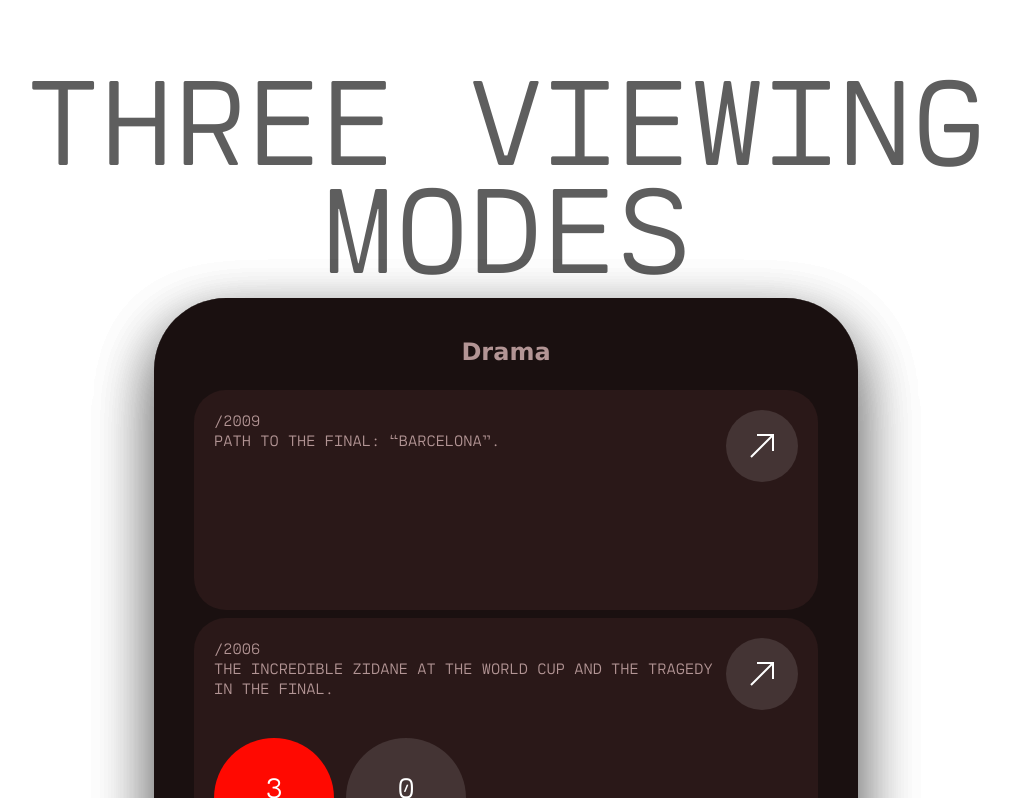
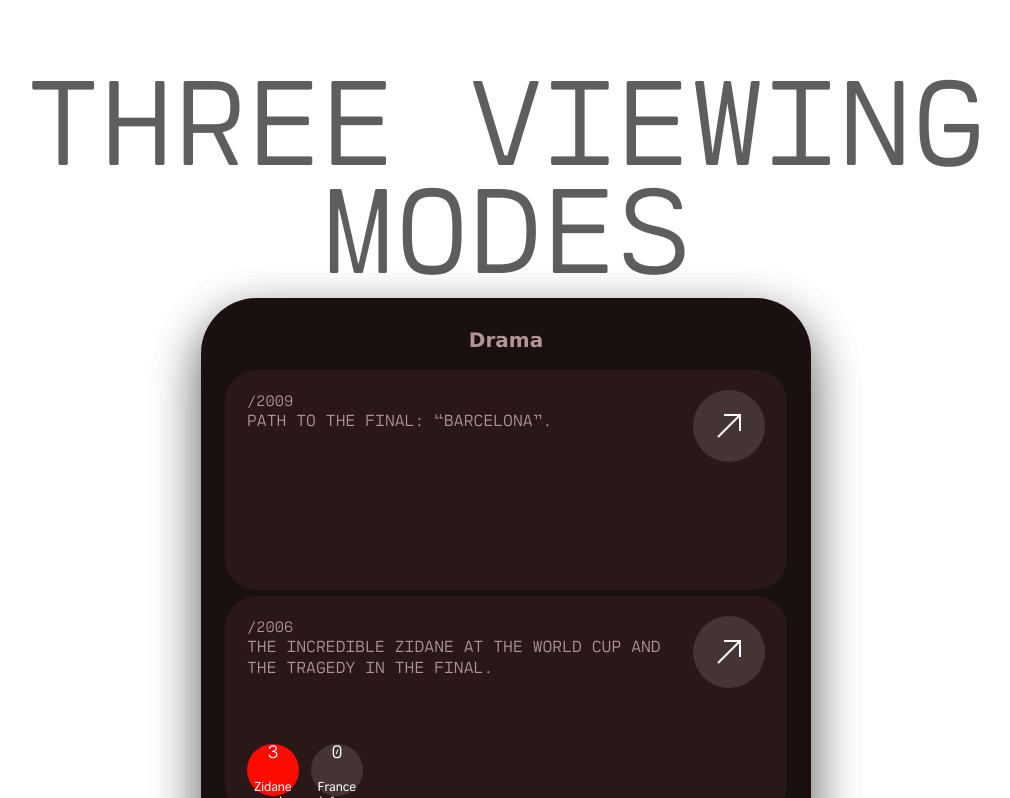
Before and after one commit to Ilya1999-sys/next-level-landing, a Next.js app: page / in a window 1280 px wide. Shown: the part 2983-3781 px from the top of the page, without its empty margins (134-1144 px from the left). Built offline with nearby package versions, Linux system fonts and the light colour scheme.

Commit message:
Revert horizontal scroll in Match View and adjust Mode cards size and stacking trigger threshold

```diff
--- a/app/globals.css
+++ b/app/globals.css
@@ -2227,9 +2227,9 @@ button {
 
 .modes-stacking-viewport {
   position: relative;
-  width: min(100%, 704px);
+  width: min(100%, 610px);
   margin-inline: auto;
-  margin-top: var(--space-l);
+  margin-top: var(--space-s);
   display: grid;
   perspective: 1000px;
 }
@@ -2239,64 +2239,51 @@ button {
   width: 100%;
   will-change: transform, filter;
   transform-origin: 50% 0%;
-  border-radius: 72px;
+  border-radius: 56px;
 }
 
 .modes-stack-card .mode-col {
-  box-shadow: 0 24px 60px rgba(0, 0, 0, 0.28);
-}
-
-/* Match View Horizontal Scroll Animation */
-.match-view-horizontal-section {
-  position: relative;
-  overflow: hidden;
-}
-
-.match-view-shell {
-  display: flex;
-  flex-direction: column;
-  justify-content: center;
-}
-
-.match-view-track-wrapper {
-  overflow: hidden;
-  width: 100vw;
-  margin-left: calc(-50vw + 50%);
-  padding-left: max(var(--page-gutter), calc((100vw - 1200px) / 2));
-  margin-top: var(--space-l);
-}
-
-.match-view-track {
-  display: flex;
-  gap: 24px;
-  width: max-content;
-  will-change: transform;
-}
-
-.match-camera-card {
-  position: relative;
-  width: min(72vw, 540px);
-  height: 420px;
-  flex-shrink: 0;
-  overflow: hidden;
-  border-radius: var(--radius-l);
-  box-shadow: 0 16px 40px rgba(0, 0, 0, 0.15);
-}
-
-.match-camera-card__img-wrap {
-  width: 100%;
-  height: 100%;
-  overflow: hidden;
-  position: relative;
-}
-
-.match-camera-card__img-wrap img {
-  width: 120%;
-  height: 100%;
-  min-height: 100%;
-  object-fit: cover;
-  will-change: transform;
-  transform: translateX(-10%);
+  box-shadow: 0 20px 50px rgba(0, 0, 0, 0.25);
+  padding: 28px 24px;
+  gap: 16px;
+  border-radius: 56px;
+}
+
+.modes-stack-card .mode-col h3 {
+  font-size: 20px;
+}
+
+.modes-stack-card .mode-col__cards {
+  gap: 6px;
+}
+
+.modes-stack-card .year-card,
+.modes-stack-card .fact-card {
+  padding: 20px 22px;
+  border-radius: var(--radius-m);
+}
+
+.modes-stack-card .year-card__title,
+.modes-stack-card .fact-card__text {
+  font-size: 16px;
+  line-height: 1.3;
+}
+
+.modes-stack-card .fact-card__value {
+  font-size: 32px;
+}
+
+.modes-stack-card .circle-stat {
+  width: 52px;
+  height: 52px;
+}
+
+.modes-stack-card .circle-stat b {
+  font-size: 18px;
+}
+
+.modes-stack-card .bars {
+  height: 48px;
 }
 
 @media (max-width: 767px) {
@@ -2304,6 +2291,7 @@ button {
     display: flex;
     flex-direction: column;
     gap: 20px;
+    width: 100%;
   }
 
   .modes-stack-card {
@@ -2311,28 +2299,4 @@ button {
     transform: none !important;
     filter: none !important;
   }
-
-  .match-view-track-wrapper {
-    width: 100%;
-    margin-left: 0;
-    padding-left: 0;
-  }
-
-  .match-view-track {
-    display: grid;
-    grid-template-columns: 1fr;
-    width: 100%;
-    gap: 16px;
-    transform: none !important;
-  }
-
-  .match-camera-card {
-    width: 100%;
-    height: 320px;
-  }
-
-  .match-camera-card__img-wrap img {
-    width: 100%;
-    transform: none !important;
-  }
-}
+}
--- a/components/sections/landing.tsx
+++ b/components/sections/landing.tsx
@@ -6,7 +6,6 @@ import {
   FactCard,
   YearCard,
 } from "@/components/ui/cards";
-import { MatchViewHorizontalScroll } from "@/components/ui/match-view-scroll";
 import { ModesStackingScroll } from "@/components/ui/modes-stacking";
 import { PlayerFactsMotion } from "@/components/ui/player-facts-motion";
 import { StatCounter } from "@/components/ui/stat-counter";
@@ -407,7 +406,23 @@ export function MomentsSection() {
   );
 }
 
-export const MatchViewSection = MatchViewHorizontalScroll;
+export function MatchViewSection() {
+  return (
+    <section id={matchView.id} className="section">
+      <div className="shell">
+        <h2 className="section-title section-title--center reveal-title"><span>{matchView.title}</span></h2>
+        <div className="camera-grid reveal-group">
+          {matchView.cameras.map((camera) => (
+            <figure key={camera.label} className="reveal-card">
+              <img src={camera.src} alt="" />
+              <figcaption>{camera.label}</figcaption>
+            </figure>
+          ))}
+        </div>
+      </div>
+    </section>
+  );
+}
 
 export function PlayerFactsSection() {
   return (
--- a/components/ui/match-view-scroll.tsx
+++ /dev/null
@@ -1,98 +0,0 @@
-"use client";
-
-import { useEffect, useRef } from "react";
-import gsap from "gsap";
-import { ScrollTrigger } from "gsap/ScrollTrigger";
-import { matchView } from "@/lib/content";
-
-export function MatchViewHorizontalScroll() {
-  const sectionRef = useRef<HTMLDivElement>(null);
-  const trackRef = useRef<HTMLDivElement>(null);
-  const imagesRef = useRef<(HTMLImageElement | null)[]>([]);
-
-  useEffect(() => {
-    if (typeof window === "undefined") return;
-    if (window.matchMedia("(prefers-reduced-motion: reduce)").matches) return;
-
-    gsap.registerPlugin(ScrollTrigger);
-
-    const section = sectionRef.current;
-    const track = trackRef.current;
-    if (!section || !track) return;
-
-    const mm = gsap.matchMedia();
-
-    mm.add("(min-width: 768px)", () => {
-      // Calculate how far the track needs to translate horizontally
-      const getScrollAmount = () => {
-        return -(track.scrollWidth - window.innerWidth + 80);
-      };
-
-      const tl = gsap.timeline({
-        scrollTrigger: {
-          trigger: section,
-          start: "top top+=60",
-          end: () => `+=${Math.max(window.innerHeight * 1.5, track.scrollWidth)}`,
-          pin: true,
-          scrub: 0.8,
-          anticipatePin: 1,
-          invalidateOnRefresh: true,
-        },
-      });
-
-      // Translate track horizontally
-      tl.to(track, {
-        x: getScrollAmount,
-        ease: "none",
-      });
-
-      // Parallax on image contents
-      imagesRef.current.filter(Boolean).forEach((img) => {
-        tl.to(
-          img,
-          {
-            xPercent: 12,
-            ease: "none",
-          },
-          0
-        );
-      });
-
-      return () => {
-        tl.kill();
-      };
-    });
-
-    return () => {
-      mm.revert();
-    };
-  }, []);
-
-  return (
-    <section id={matchView.id} ref={sectionRef} className="section match-view-horizontal-section">
-      <div className="shell match-view-shell">
-        <h2 className="section-title section-title--center reveal-title">
-          <span>{matchView.title}</span>
-        </h2>
-        <div className="match-view-track-wrapper">
-          <div ref={trackRef} className="match-view-track">
-            {matchView.cameras.map((camera, index) => (
-              <figure key={camera.label} className="match-camera-card reveal-card">
-                <div className="match-camera-card__img-wrap">
-                  <img
-                    ref={(el) => {
-                      imagesRef.current[index] = el;
-                    }}
-                    src={camera.src}
-                    alt={camera.label}
-                  />
-                </div>
-                <figcaption>{camera.label}</figcaption>
-              </figure>
-            ))}
-          </div>
-        </div>
-      </div>
-    </section>
-  );
-}
--- a/components/ui/modes-stacking.tsx
+++ b/components/ui/modes-stacking.tsx
@@ -64,7 +64,6 @@ export function ModesStackingScroll() {
     const cards = cardsRef.current.filter(Boolean) as HTMLDivElement[];
     if (cards.length < 2) return;
 
-    // Media query check for desktop/tablet stacking
     const mm = gsap.matchMedia();
 
     mm.add("(min-width: 768px)", () => {
@@ -85,12 +84,13 @@ export function ModesStackingScroll() {
         }
       });
 
+      // Pin and start stacking when the bottom of Card 0 is 130px above the bottom of the viewport
       const tl = gsap.timeline({
         scrollTrigger: {
-          trigger: section,
-          start: "top top+=60",
-          end: "+=180%",
-          pin: true,
+          trigger: cards[0],
+          start: "bottom bottom-=130px",
+          end: "+=160%",
+          pin: section,
           scrub: 0.8,
           anticipatePin: 1,
           invalidateOnRefresh: true,
@@ -101,8 +101,8 @@ export function ModesStackingScroll() {
       tl.to(
         cards[0],
         {
-          scale: 0.93,
-          filter: "brightness(0.75)",
+          scale: 0.94,
+          filter: "brightness(0.78)",
           ease: "power2.inOut",
           duration: 1,
         },
@@ -122,8 +122,8 @@ export function ModesStackingScroll() {
         tl.to(
           cards[0],
           {
-            scale: 0.86,
-            filter: "brightness(0.55)",
+            scale: 0.88,
+            filter: "brightness(0.58)",
             ease: "power2.inOut",
             duration: 1,
           },
@@ -132,8 +132,8 @@ export function ModesStackingScroll() {
           .to(
             cards[1],
             {
-              scale: 0.93,
-              filter: "brightness(0.75)",
+              scale: 0.94,
+              filter: "brightness(0.78)",
               ease: "power2.inOut",
               duration: 1,
             },
```
